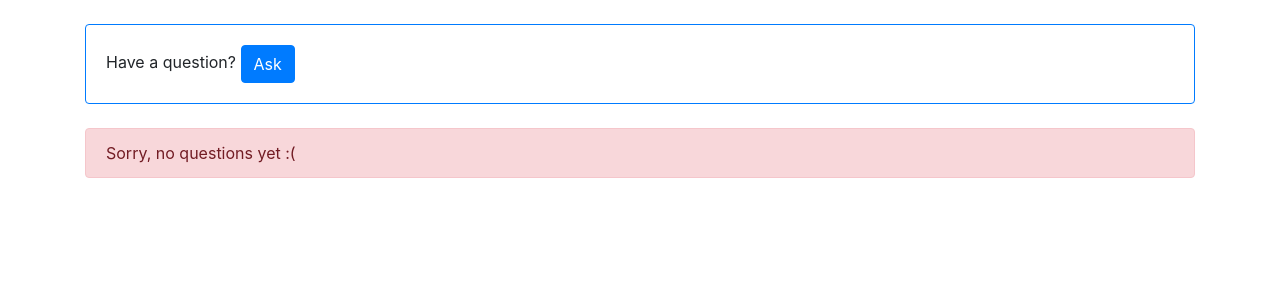
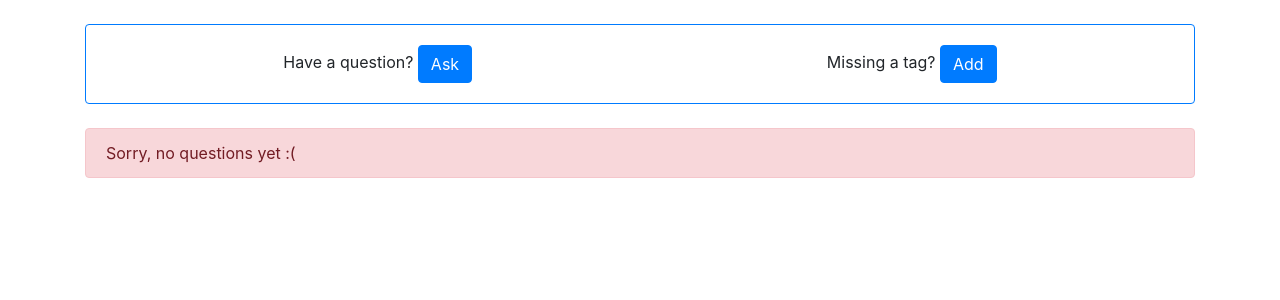
Before and after one commit to FalseDev/braincabin-dj, a Django app: page /forum/questions/ in a window 1280 px wide. Shown: the part 56-356 px from the top of the page. Run offline with Django 3.2, Linux system fonts and the light colour scheme; data that the repository does not hold is empty; some libraries are stand-ins or nearby versions.

```diff
--- a/forum/templates/forum/answer.html
+++ b/forum/templates/forum/answer.html
@@ -3,6 +3,7 @@
 {% load bleach_tags %}
 {% load markdown_tags %}
 
+<a name="answer{{answer.pk}}"></a>
 <div class="card mt-4 border-secondary">
     <div class="card-body" id="answer-{{ forloop.counter0 }}">
         {{ answer.text|bleach|convert_markdown|safe }}
--- a/forum/templates/forum/question_list.html
+++ b/forum/templates/forum/question_list.html
@@ -10,9 +10,15 @@
         <main>
 
         <div class="card border-primary">
-            <div class="card-body">
+            <div class="card-body d-flex justify-content-around">
+            <div>
                 Have a question?
                 <a href="{% url 'question-create' %}" class="btn btn-primary">Ask</a>
+            </div>
+            <div>
+                Missing a tag?
+                <a href="" class="btn btn-primary">Add</a>
+            </div>
             </div>
         </div>
 
--- a/tsconfig.json
+++ b/staticsrc/tsconfig.json
@@ -16,8 +16,8 @@
     // "declarationMap": true,                /* Generates a sourcemap for each corresponding '.d.ts' file. */
     // "sourceMap": true,                     /* Generates corresponding '.map' file. */
     // "outFile": "./",                       /* Concatenate and emit output to single file. */
-    "outDir": "./static",                     /* Redirect output structure to the directory. */
-    "rootDir": "./staticsrc",                 /* Specify the root directory of input files. Use to control the output directory structure with --outDir. */
+    "outDir": "../static",                    /* Redirect output structure to the directory. */
+    "rootDir": "./",                          /* Specify the root directory of input files. Use to control the output directory structure with --outDir. */
     // "composite": true,                     /* Enable project compilation */
     // "tsBuildInfoFile": "./",               /* Specify file to store incremental compilation information */
     // "removeComments": true,                /* Do not emit comments to output. */
--- a/users/templates/users/user_detail.html
+++ b/users/templates/users/user_detail.html
@@ -74,7 +74,7 @@
                             <ul class="list-group list-group-flush">
                                 {% for answer in answers %}
                                     <li class="list-group-item d-flex justify-content-between">
-                                        <a href="{{answer.question.get_absolute_url}}">
+                                        <a href="{{answer.get_absolute_url}}">
                                             {{answer.text|convert_markdown|bleach:''|truncatechars:30}}
                                         </a>
                                         <span class="{% if answer == answer.question.accepted_answer %}text-success{% else %}text-muted{% endif %}">{{ answer.get_score }}</span>
```
Also changed, not shown: staticsrc/package.json (renamed from package.json), 5 other files.
